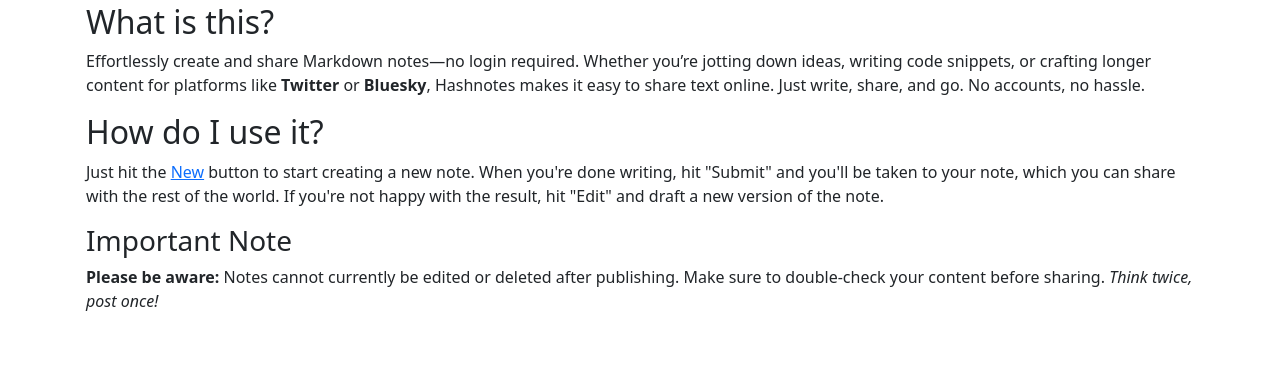
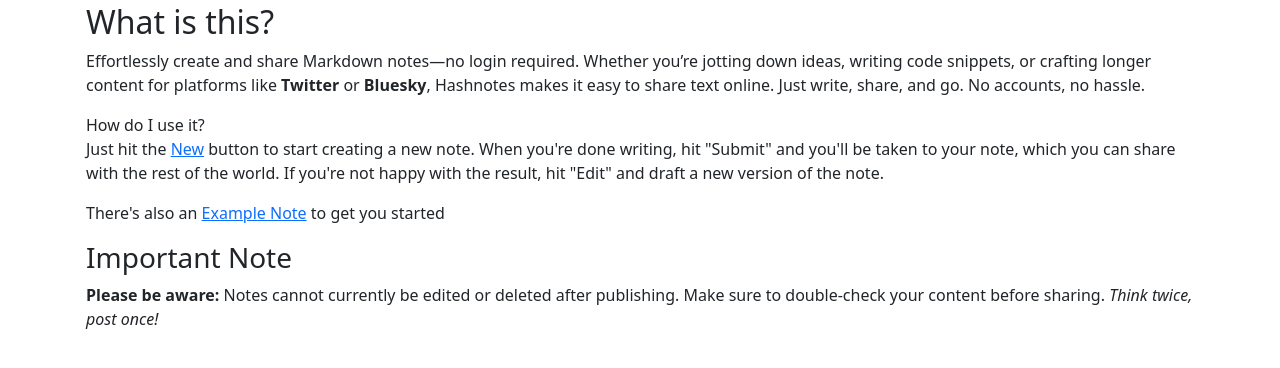
Before and after one commit to chreke/hashnotes, a Flask app: page / in a window 1280 px wide. Shown: the part 157-525 px from the top of the page. Run offline with Flask 3, Linux system fonts and the light colour scheme.

Commit message:
Edit index page

```diff
--- a/templates/index.html
+++ b/templates/index.html
@@ -6,23 +6,31 @@
     </header>
     <section id="body">
         <h2>What is this?</h2>
+
         <p>
         Effortlessly create and share Markdown notes—no login required. Whether
         you’re jotting down ideas, writing code snippets, or crafting longer
         content for platforms like <strong>Twitter</strong> or
         <strong>Bluesky</strong>, Hashnotes makes it easy to share
         text online. Just write, share, and go. No accounts, no hassle.
-        </p>
+        </p
+
         <h2>How do I use it?</h2>
+
         <p>Just hit the <a href="/edit"/>New</a> button to start creating a new
         note. When you're done writing, hit "Submit" and you'll be taken to
         your note, which you can share with the rest of the world. If you're
         not happy with the result, hit "Edit" and draft a new version of the
         note.
         </p>
+
+        <p>There's also an <a
+        href="https://hashnotes.snork.dev/qWmjWQV3EipVx3QB-ZpBnzU73kWfgTaRGCDUjhn0KzI=">Example
+        Note</a> to get you started</p>
+
         <h3>Important Note</h3>
-        <p>
-        <strong>Please be aware:</strong> Notes cannot currently be edited or
+
+        <p><strong>Please be aware:</strong> Notes cannot currently be edited or
         deleted after publishing. Make sure to double-check your content before
         sharing. <em>Think twice, post once!</em>
         </p>
```
